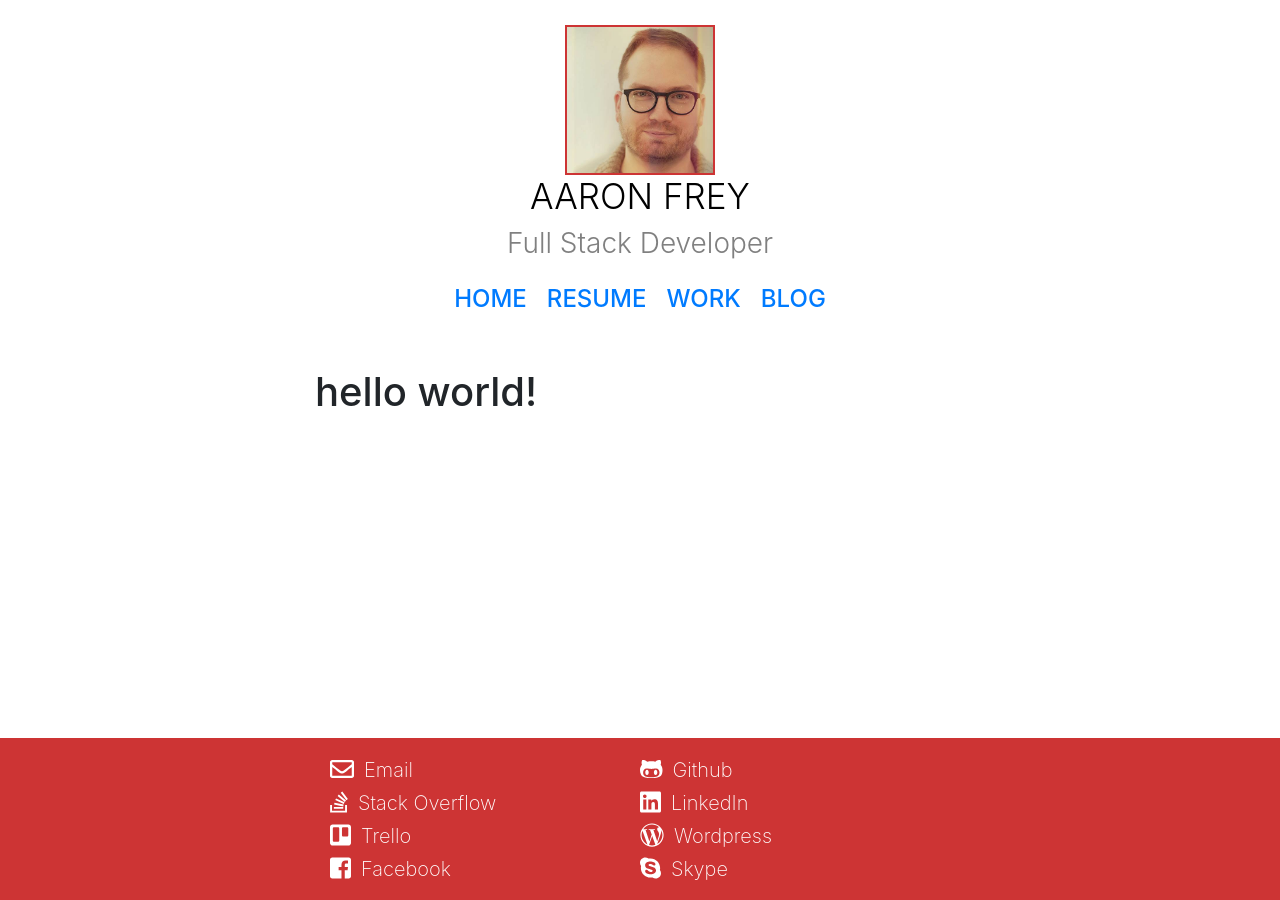
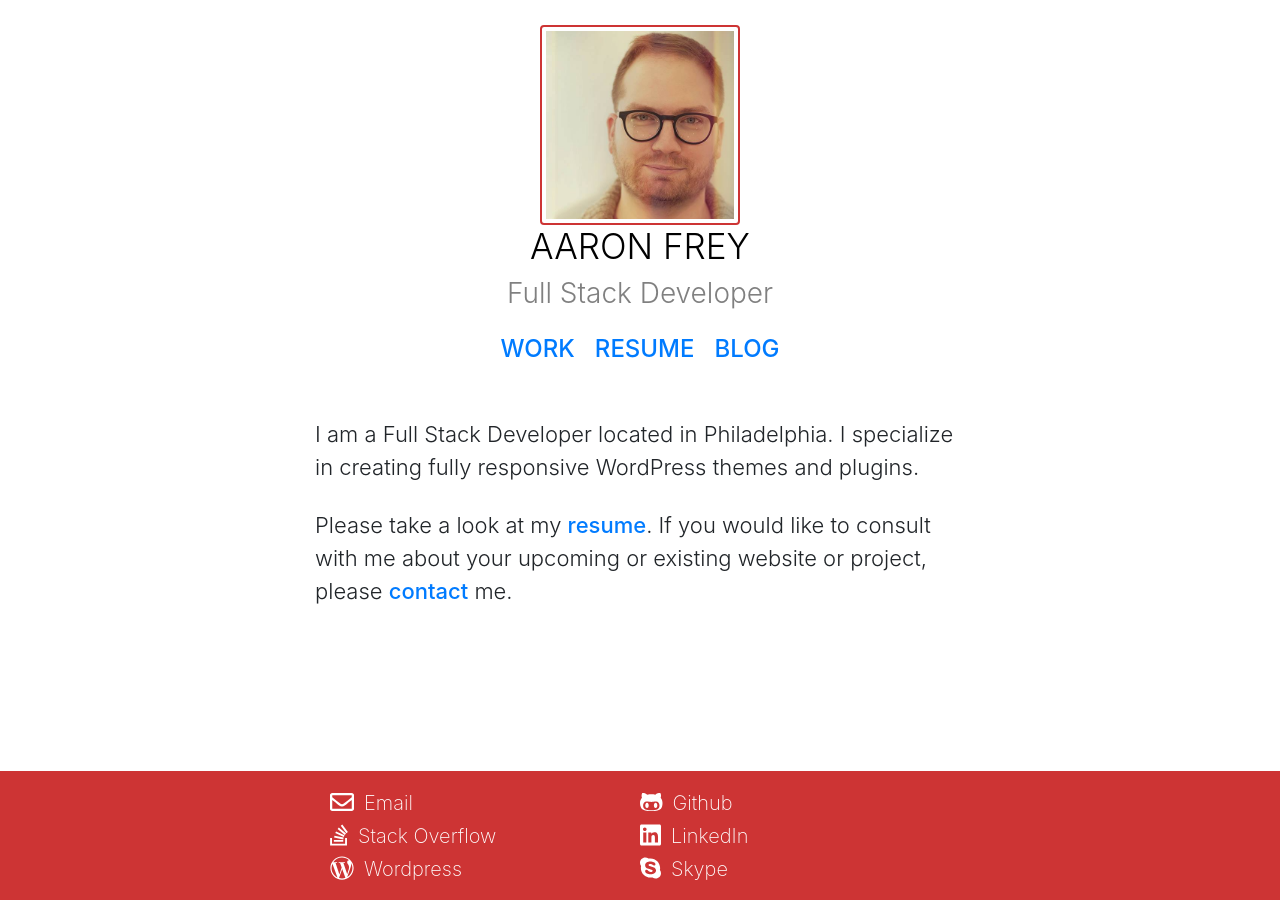
Before and after one commit to aaronfrey/aaronfrey.github.io, a Jekyll site: the page built from index.html, in a window 1280 px wide. Built offline with Jekyll 4.4.1, drawn with Linux system fonts in a browser that asks for light colours; nearby versions of some CDN libraries.

Commit message:
Update homepage content

```diff
--- a/_data/navigation.yml
+++ b/_data/navigation.yml
@@ -1,8 +1,6 @@
-- name: Home
-  link: /
+- name: Work
+  link: /work.html
 - name: Resume
   link: /resume.html
-- name: Work
-  link: /work.html
 - name: Blog
   link: /blog.html
--- a/_includes/footer.html
+++ b/_includes/footer.html
@@ -12,9 +12,7 @@
       <li><a href="//github.com/aaronfrey" target="_blank" title="Aaron's Github"><i class="fab fa-github-alt"></i>Github</a></li>
       <li><a href="//stackoverflow.com/users/3084110/aaron-frey" target="_blank" title="Aaron's Stack Overflow"><i class="fab fa-stack-overflow"></i>Stack Overflow</a></li>
       <li><a href="//www.linkedin.com/in/aaronjfrey" target="_blank" title="Aaron's LinkedIn"><i class="fab fa-linkedin"></i>LinkedIn</a></li>
-      <li><a href="//trello.com/aaronjfrey" target="_blank" title="Aaron's Trello"><i class="fab fa-trello"></i>Trello</a></li>
       <li><a href="//profiles.wordpress.org/aaronfrey" target="_blank" title="Aaron's Wordpress"><i class="fab fa-wordpress-simple"></i>Wordpress</a></li>
-      <li><a href="//www.facebook.com/aaronjfrey" target="_blank" title="Aaron's Facebook"><i class="fab fa-facebook-square"></i>Facebook</a></li>
       <li><a href="skype:aaron.j.frey" target="_blank" title="Aaron's Skype"><i class="fab fa-skype"></i>Skype</a></li>
     </ul>
 
--- a/_includes/navigation.html
+++ b/_includes/header.html
@@ -3,7 +3,7 @@
   <div class="container">
 
     <a class="brand" href="/">
-      <img class="img-responsive img-circle" src="/assets/images/headshot-square.jpg">
+      <img class="img-fluid img-thumbnail" src="/assets/images/headshot-square.jpg">
     </a>
 
     <div class="brand-text">
--- a/_layouts/default.html
+++ b/_layouts/default.html
@@ -9,7 +9,7 @@
   </head>
   <body>
 
-    {% include navigation.html %}
+    {% include header.html %}
 
     <div class="wrap container" role="document">
       <div class="content row">
--- a/_sass/header.scss
+++ b/_sass/header.scss
@@ -1,6 +1,6 @@
 /* Extra Small Devices, Phones */
 
-$avatar-width: 150px;
+$avatar-width: 200px;
 
 .banner {
   text-align: center;
--- /dev/null
+++ b/index.html
@@ -0,0 +1,7 @@
+---
+title: Home
+---
+
+<p>I am a Full Stack Developer located in Philadelphia. I specialize in creating fully responsive WordPress themes and plugins.</p>
+
+<p>Please take a look at my <a href="/resume.html">resume</a>. If you would like to consult with me about your upcoming or existing website or project, please <a href="">contact</a> me.</p>
--- a/index.md
+++ /dev/null
@@ -1,5 +0,0 @@
----
-title: Home
----
-
-<h1>{{ "Hello World!" | downcase }}</h1>
--- a/work.html
+++ b/work.html
@@ -13,7 +13,7 @@ title: Work
     </h1>
 
     <a class="gallery" href="https://wordpress.org/plugins/nearby-locations/" target="_blank">
-      <img class="img-responsive" src="/assets/images/nearby-locations.png">
+      <img class="img-fluid" src="/assets/images/nearby-locations.png">
     </a>
 
     <p>
```
